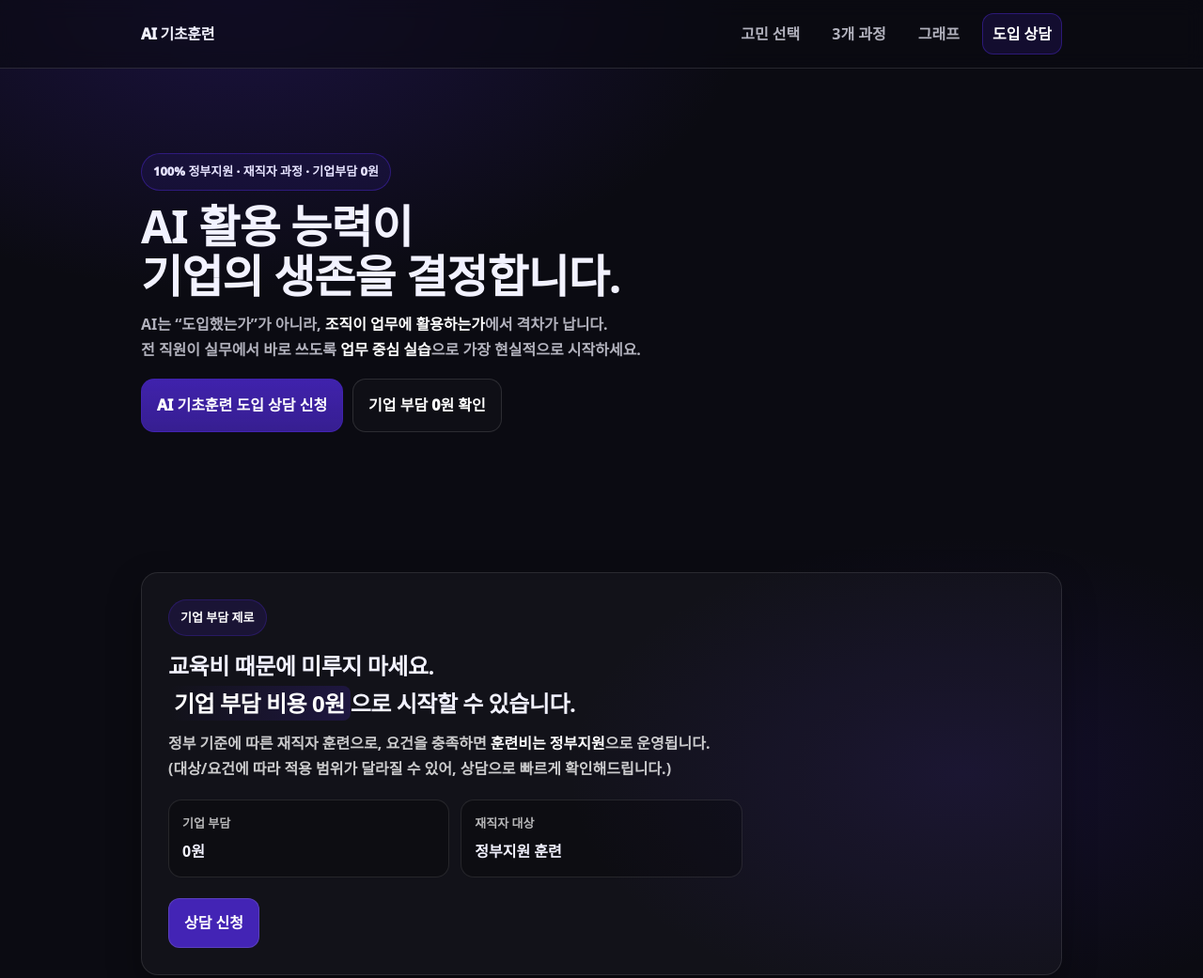
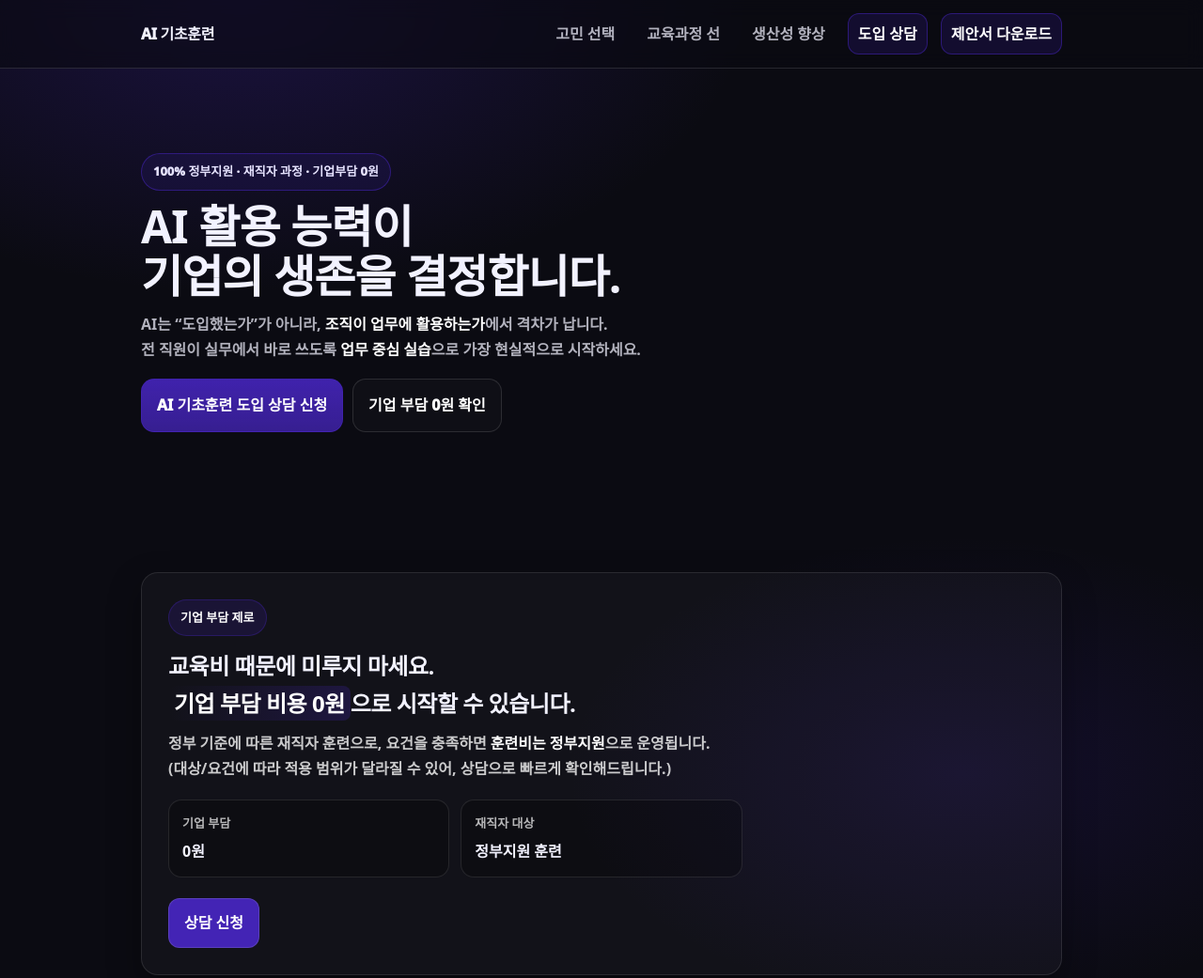
Before and after one commit to ssendy01/edu-aibasic-20260203, a plain HTML site: page index.html in a window 1280 px wide. Shown: the top 1041 px of the page at 94% size. Drawn offline with Linux system fonts and the light colour scheme.

```diff
--- a/index.html
+++ b/index.html
@@ -16,9 +16,10 @@
       <div class="brand">AI 기초훈련</div>
       <nav class="nav" aria-label="주요 섹션">
         <a href="#section-diagnosis">고민 선택</a>
-        <a href="#section-courses">3개 과정</a>
-        <a href="#section-proof">그래프</a>
+        <a href="#section-courses">교육과정 선</a>
+        <a href="#section-proof">생산성 향상</a>
         <a class="nav__cta" href="#section-cta">도입 상담</a>
+        <a class="nav__cta" href="#section-cta">제안서 다운로드</a>
       </nav>
     </div>
   </header>
```
